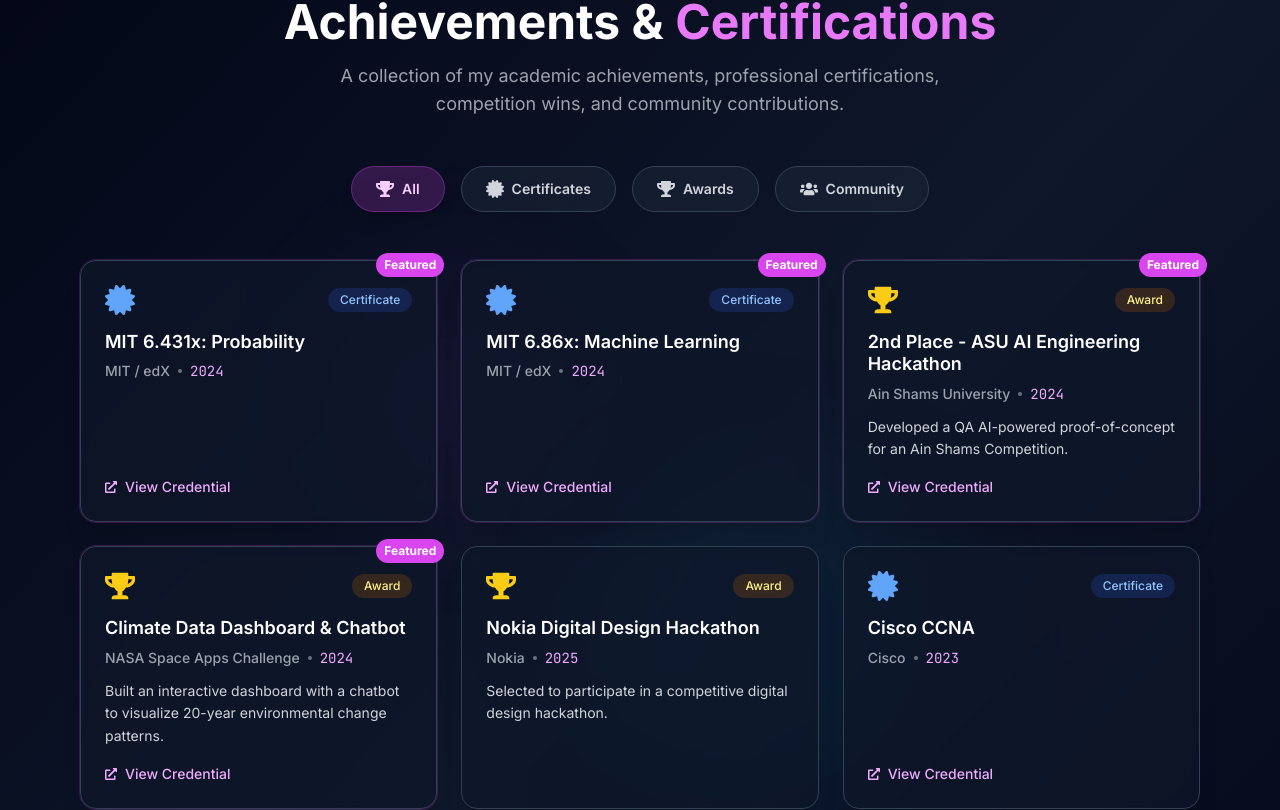
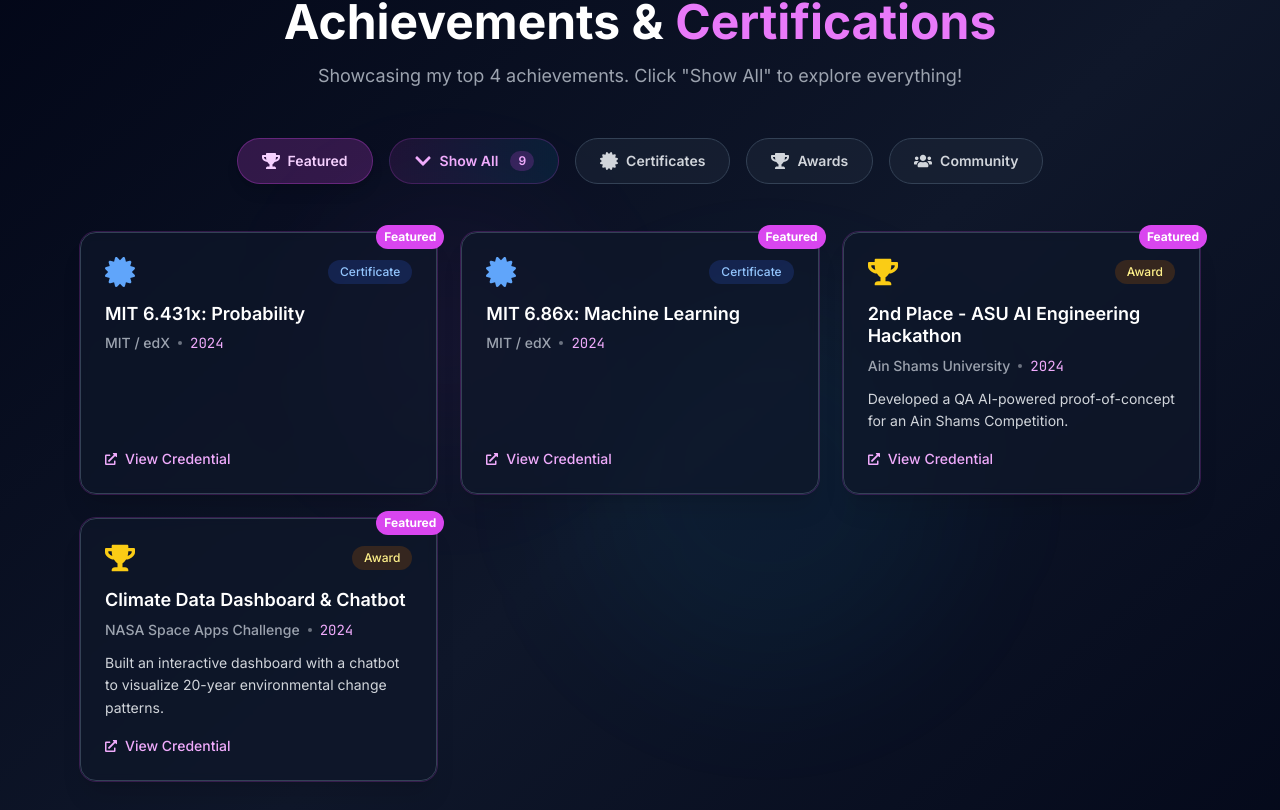
Before and after one commit to DopeBiscuit/Portfolio, a React (Vite) app: page / in a window 1280 px wide. Shown: the part 6430-7240 px from the top of the page. Built offline with nearby package versions, Linux system fonts and the light colour scheme.

Commit message:
achi v2.3

```diff
--- a/src/components/Achievements.jsx
+++ b/src/components/Achievements.jsx
@@ -1,6 +1,6 @@
 import React, { useState } from "react";
-import { FaCertificate, FaTrophy, FaLaptopCode, FaExternalLinkAlt, FaUsers } from "react-icons/fa";
-import { motion } from "framer-motion";
+import { FaCertificate, FaTrophy, FaLaptopCode, FaExternalLinkAlt, FaUsers, FaChevronDown, FaChevronUp } from "react-icons/fa";
+import { motion, AnimatePresence } from "framer-motion";
 
 const achievements = [
   // Certificates
@@ -92,7 +92,8 @@ const achievements = [
 ];
 
 const categories = [
-  { key: "all", label: "All", icon: FaTrophy },
+  { key: "featured", label: "Featured", icon: FaTrophy },
+  { key: "all", label: "Show All", icon: FaChevronDown },
   { key: "certificate", label: "Certificates", icon: FaCertificate },
   { key: "award", label: "Awards", icon: FaTrophy },
   { key: "volunteer", label: "Community", icon: FaUsers },
@@ -123,18 +124,33 @@ const typeConfig = {
 };
 
 export default function Achievements() {
-  const [activeTab, setActiveTab] = useState("all");
+  const [activeTab, setActiveTab] = useState("featured");
+  const [showAll, setShowAll] = useState(false);
 
-  const filtered = activeTab === "all"
-    ? achievements
-    : achievements.filter((a) => a.type === activeTab);
+  // Smart filtering logic
+  const getFilteredAchievements = () => {
+    let filtered;
+
+    if (activeTab === "featured") {
+      filtered = achievements.filter(a => a.featured);
+    } else if (activeTab === "all") {
+      filtered = achievements;
+      setShowAll(true);
+    } else {
+      filtered = achievements.filter(a => a.type === activeTab);
+    }
 
     // Sort to show featured items first
-  const sortedFiltered = filtered.sort((a, b) => {
+    return filtered.sort((a, b) => {
       if (a.featured && !b.featured) return -1;
       if (!a.featured && b.featured) return 1;
       return new Date(b.date) - new Date(a.date);
     });
+  };
+
+  const filteredAchievements = getFilteredAchievements();
+  const featuredCount = achievements.filter(a => a.featured).length;
+  const totalCount = achievements.length;
 
   const getIcon = (type) => {
     const config = typeConfig[type];
@@ -148,6 +164,13 @@ export default function Achievements() {
       case 'award': return 'Award';
       case 'volunteer': return 'Community';
       default: return type;
+    }
+  };
+
+  const handleTabChange = (tabKey) => {
+    setActiveTab(tabKey);
+    if (tabKey !== "all") {
+      setShowAll(false);
     }
   };
 
@@ -172,7 +195,10 @@ export default function Achievements() {
             Achievements & <span className="text-accent-400">Certifications</span>
           </h2>
           <p className="text-gray-400 text-lg max-w-2xl mx-auto">
-            A collection of my academic achievements, professional certifications, competition wins, and community contributions.
+            {activeTab === "featured"
+              ? `Showcasing my top ${featuredCount} achievements. Click "Show All" to explore everything!`
+              : `Exploring ${filteredAchievements.length} ${activeTab === "all" ? "achievements" : activeTab === "certificate" ? "certificates" : activeTab === "award" ? "awards" : "community contributions"}.`
+            }
           </p>
         </motion.div>
 
@@ -185,40 +211,51 @@ export default function Achievements() {
           transition={{ duration: 0.6, delay: 0.2 }}
         >
           {categories.map((cat) => {
-            const Icon = cat.icon;
+            const Icon = cat.key === "all" && showAll ? FaChevronUp : cat.icon;
+            const isActive = activeTab === cat.key;
+            const isShowAll = cat.key === "all";
+
             return (
               <button
                 key={cat.key}
                 className={`flex items-center gap-2 px-6 py-3 rounded-full font-semibold text-sm transition-all duration-300 ${
-                  activeTab === cat.key
+                  isActive
                     ? "bg-accent-500/20 text-accent-200 shadow-lg border border-accent-500/30"
+                    : isShowAll
+                    ? "bg-gradient-to-r from-accent-500/10 to-primary-500/10 text-accent-300 hover:from-accent-500/20 hover:to-primary-500/20 border border-accent-500/20"
                     : "bg-dark-800/50 text-gray-300 hover:bg-accent-500/10 hover:text-accent-300 border border-dark-700"
                 }`}
-                onClick={() => setActiveTab(cat.key)}
+                onClick={() => handleTabChange(cat.key)}
               >
                 <Icon className="text-lg" />
                 {cat.label}
+                {cat.key === "all" && (
+                  <span className="ml-1 text-xs bg-accent-500/20 px-2 py-0.5 rounded-full">
+                    {totalCount}
+                  </span>
+                )}
               </button>
             );
           })}
         </motion.div>
 
         {/* Achievements Grid */}
+        <AnimatePresence mode="wait">
           <motion.div
+            key={activeTab}
             className="grid sm:grid-cols-2 lg:grid-cols-3 gap-6"
-          initial={{ opacity: 0 }}
-          whileInView={{ opacity: 1 }}
-          viewport={{ once: true }}
-          transition={{ duration: 0.6, delay: 0.4 }}
+            initial={{ opacity: 0, y: 20 }}
+            animate={{ opacity: 1, y: 0 }}
+            exit={{ opacity: 0, y: -20 }}
+            transition={{ duration: 0.5 }}
           >
-          {sortedFiltered.map((achievement, idx) => {
+            {filteredAchievements.map((achievement, idx) => {
               const config = typeConfig[achievement.type];
               return (
                 <motion.div
                   key={achievement.title + achievement.date}
                   initial={{ opacity: 0, y: 20 }}
-                whileInView={{ opacity: 1, y: 0 }}
-                viewport={{ once: true }}
+                  animate={{ opacity: 1, y: 0 }}
                   transition={{ duration: 0.5, delay: idx * 0.1 }}
                   className={`relative bg-dark-900/70 backdrop-blur-sm border border-dark-700 rounded-2xl p-6 flex flex-col shadow-xl hover:shadow-accent-500/20 transition-all duration-300 hover:transform hover:scale-[1.02] hover:border-accent-500/30 ${
                     achievement.featured ? 'ring-1 ring-accent-500/20' : ''
@@ -274,6 +311,25 @@ export default function Achievements() {
               );
             })}
           </motion.div>
+        </AnimatePresence>
+
+        {/* Quick Expand Button (shown only in featured mode) */}
+        {activeTab === "featured" && (
+          <motion.div
+            className="text-center mt-8"
+            initial={{ opacity: 0 }}
+            animate={{ opacity: 1 }}
+            transition={{ delay: 0.5 }}
+          >
+            <button
+              onClick={() => handleTabChange("all")}
+              className="inline-flex items-center gap-2 px-6 py-3 bg-gradient-to-r from-accent-500/10 to-primary-500/10 hover:from-accent-500/20 hover:to-primary-500/20 text-accent-300 rounded-full border border-accent-500/20 transition-all duration-300 hover:scale-105"
+            >
+              <FaChevronDown className="text-sm" />
+              View All {totalCount} Achievements
+            </button>
+          </motion.div>
+        )}
 
         {/* Stats */}
         <motion.div
```
Lines whose indentation alone changed are shown as unchanged.
